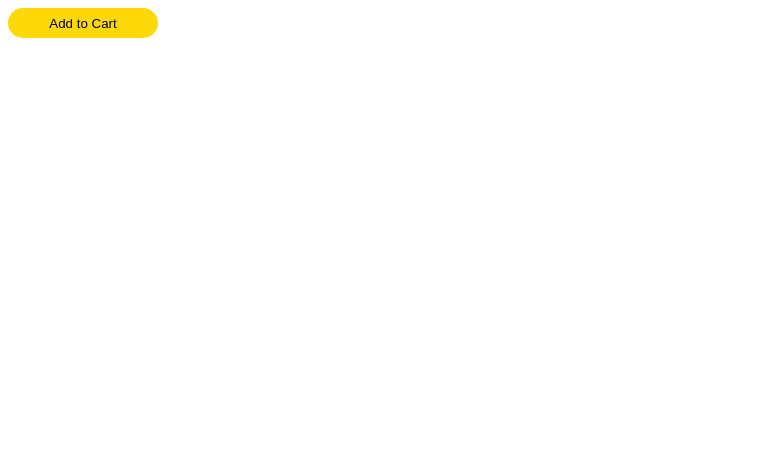
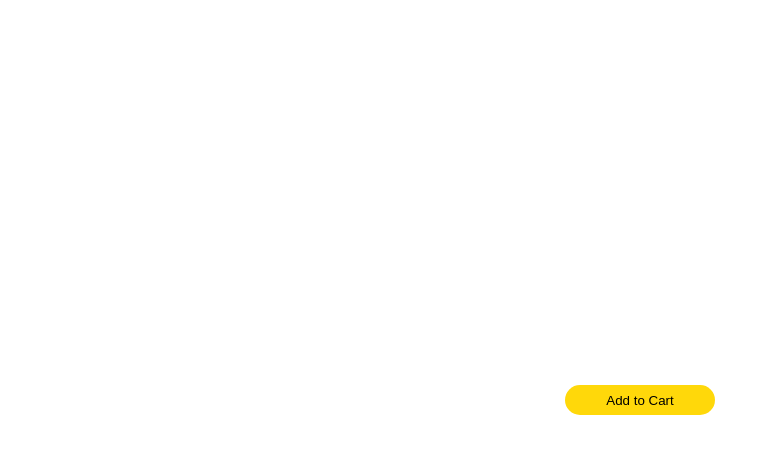
Before and after one commit to rupam-seal/-HTML-CSS-Components, a plain HTML site: page 2-AmazonAddToCartButton/button.html in a window 1280 px wide. Shown: the whole page, without its empty margins (0-770 px from the left). Drawn offline with Linux system fonts and the light colour scheme.

Commit message:
centered the button

```diff
--- a/2-AmazonAddToCartButton/button.css
+++ b/2-AmazonAddToCartButton/button.css
@@ -1,3 +1,14 @@
+.container {
+  position: fixed;
+  top: 0;
+  bottom: 0;
+  right: 0;
+  left: 0;
+  display: flex;
+  align-items: center;
+  justify-content: center;
+}
+
 .amazon-add-to-cart-button {
   background-color: rgb(255, 216, 10);
   color: #000000;
--- a/2-AmazonAddToCartButton/button.html
+++ b/2-AmazonAddToCartButton/button.html
@@ -8,6 +8,8 @@
     <link rel="stylesheet" href="button.css" />
   </head>
   <body>
-    <button class="amazon-add-to-cart-button">Add to Cart</button>
+    <div class="container">
+      <button class="amazon-add-to-cart-button">Add to Cart</button>
+    </div>
   </body>
 </html>
```
